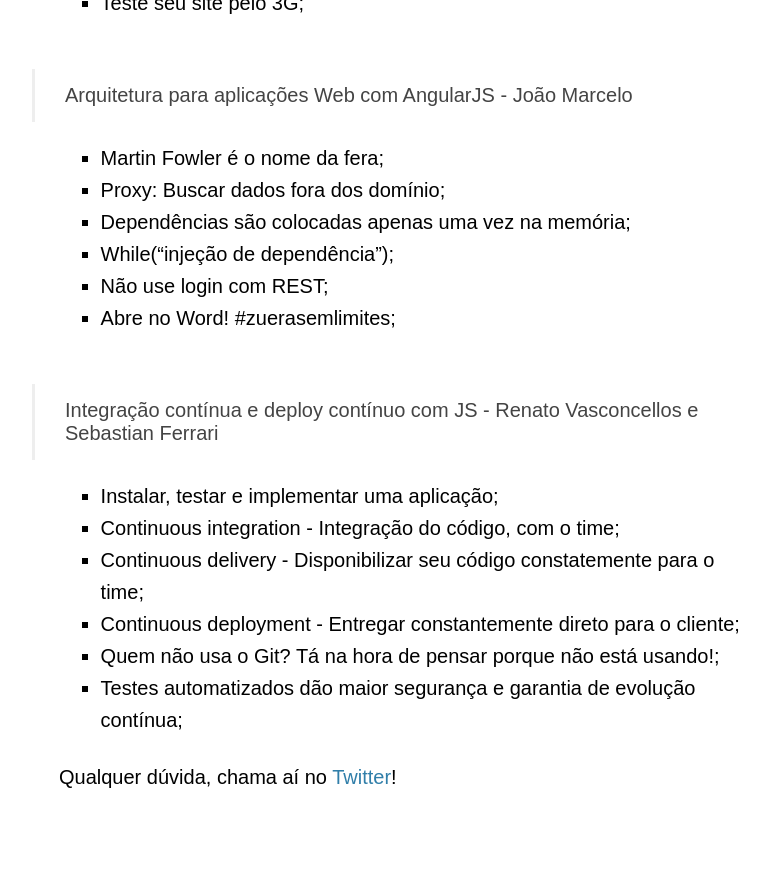
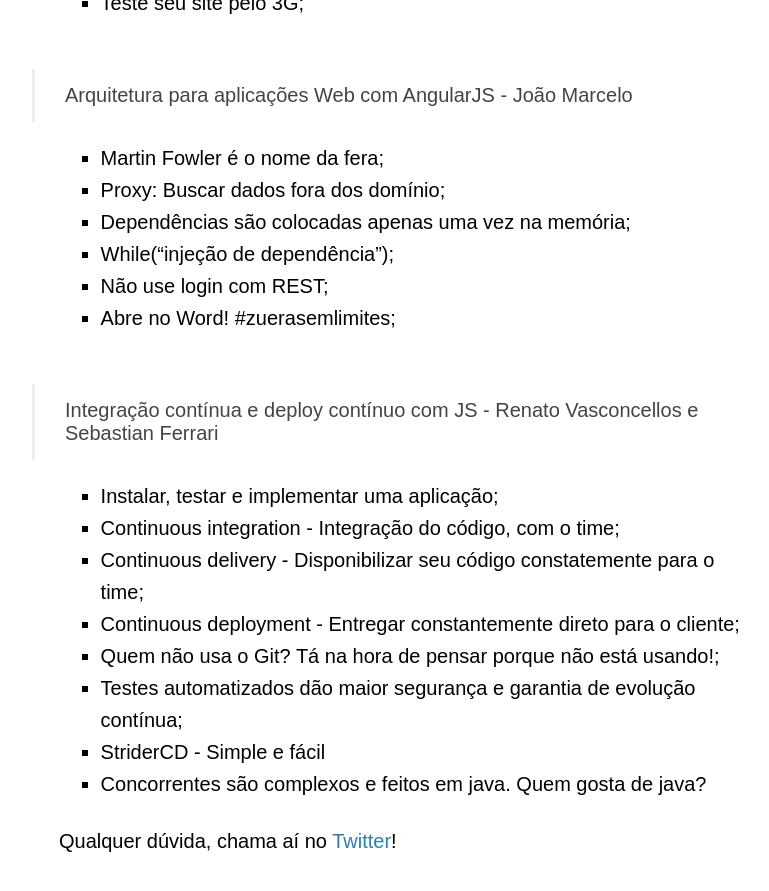
Before and after one commit to fabriciomrkonell/fabriciomrkonell, a Jekyll site: the page built from _posts/2014-11-21-front-in-floripa-o-evento-2014.markdown, in a window 1280 px wide and 900 px high, scrolled down 1132 px. Shown: the top 891 px of the window, without its empty margins (231-1000 px from the left). Built offline with Jekyll 4.4.1, drawn with Linux system fonts in a browser that asks for light colours; some web fonts are replaced; Markdown is read by kramdown in place of the engine named in the settings; comment, search, counter and statistics services are not loaded; before the commit the page ends 1968 px from its top, so only the background shows below that.

Commit message:
Front In Floripa

```diff
--- a/_posts/2014-11-21-front-in-floripa-o-evento-2014.markdown
+++ b/_posts/2014-11-21-front-in-floripa-o-evento-2014.markdown
@@ -32,5 +32,7 @@ Bom, apesar de chegar atrasado devido a um <a href="http://g1.globo.com/sc/santa
 * Continuous deployment - Entregar constantemente direto para o cliente;
 * Quem não usa o Git? Tá na hora de pensar porque não está usando!;
 * Testes automatizados dão maior segurança e garantia de evolução contínua;
+* StriderCD - Simple e fácil
+* Concorrentes são complexos e feitos em java. Quem gosta de java?
 
 Qualquer dúvida, chama aí no <a href="https://twitter.com/realronchi" target="blank">Twitter</a>!
```
